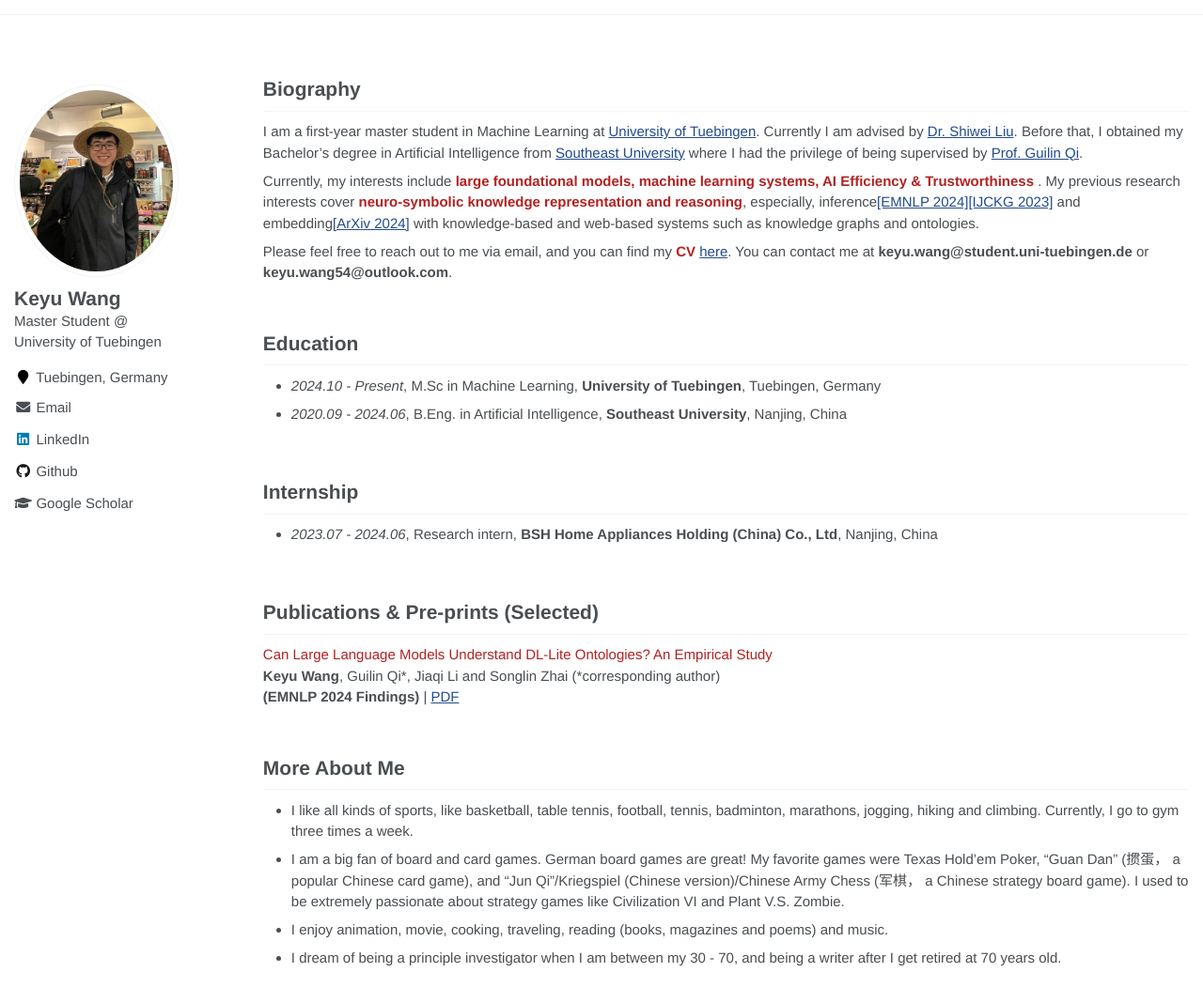
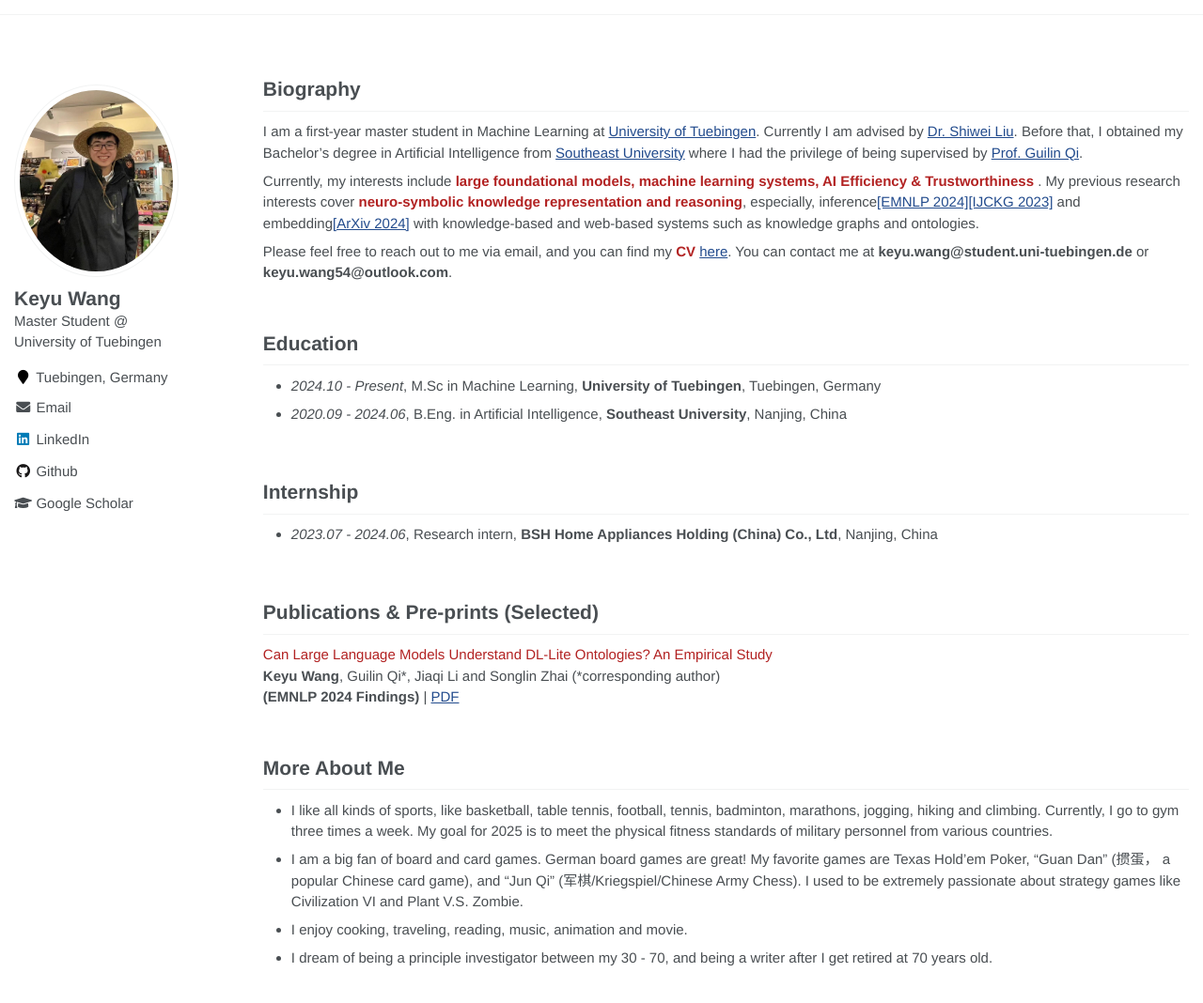
Before and after one commit to keyu-wang-2002/keyu-wang-2002.github.io, a Jekyll site: the page built from _pages/about.md, in a window 1280 px wide and 1122 px high. Shown: the top 1068 px of the window at 94% size. Built offline with Jekyll 4.4.1, drawn with Linux system fonts in a browser that asks for light colours.

Commit message:
Update about.md

```diff
--- a/_pages/about.md
+++ b/_pages/about.md
@@ -50,10 +50,10 @@ Please feel free to reach out to me via email, and you can find my <font color='
 <br>
 
 # More About Me
-- I like all kinds of sports, like basketball, table tennis, football, tennis, badminton, marathons, jogging, hiking and climbing.  Currently, I go to gym three times a week.
-- I am a big fan of board and card games. German board games are great! My favorite games were Texas Hold'em Poker, "Guan Dan" (掼蛋， a popular Chinese card game), and "Jun Qi"/Kriegspiel (Chinese version)/Chinese Army Chess (军棋， a Chinese strategy board game). I used to be extremely passionate about strategy games like Civilization VI and Plant V.S. Zombie.
-- I enjoy animation, movie, cooking, traveling, reading (books, magazines and poems) and music.
-- I dream of being a principle investigator when I am between my 30 - 70, and being a writer after I get retired at 70 years old.
+- I like all kinds of sports, like basketball, table tennis, football, tennis, badminton, marathons, jogging, hiking and climbing.  Currently, I go to gym three times a week. My goal for 2025 is to meet the physical fitness standards of military personnel from various countries.
+- I am a big fan of board and card games. German board games are great! My favorite games are Texas Hold'em Poker, "Guan Dan" (掼蛋， a popular Chinese card game), and "Jun Qi" (军棋/Kriegspiel/Chinese Army Chess). I used to be extremely passionate about strategy games like Civilization VI and Plant V.S. Zombie.
+- I enjoy cooking, traveling, reading, music, animation and movie.
+- I dream of being a principle investigator between my 30 - 70, and being a writer after I get retired at 70 years old.
 
 
 <div style="height: 75px;"></div>
```
